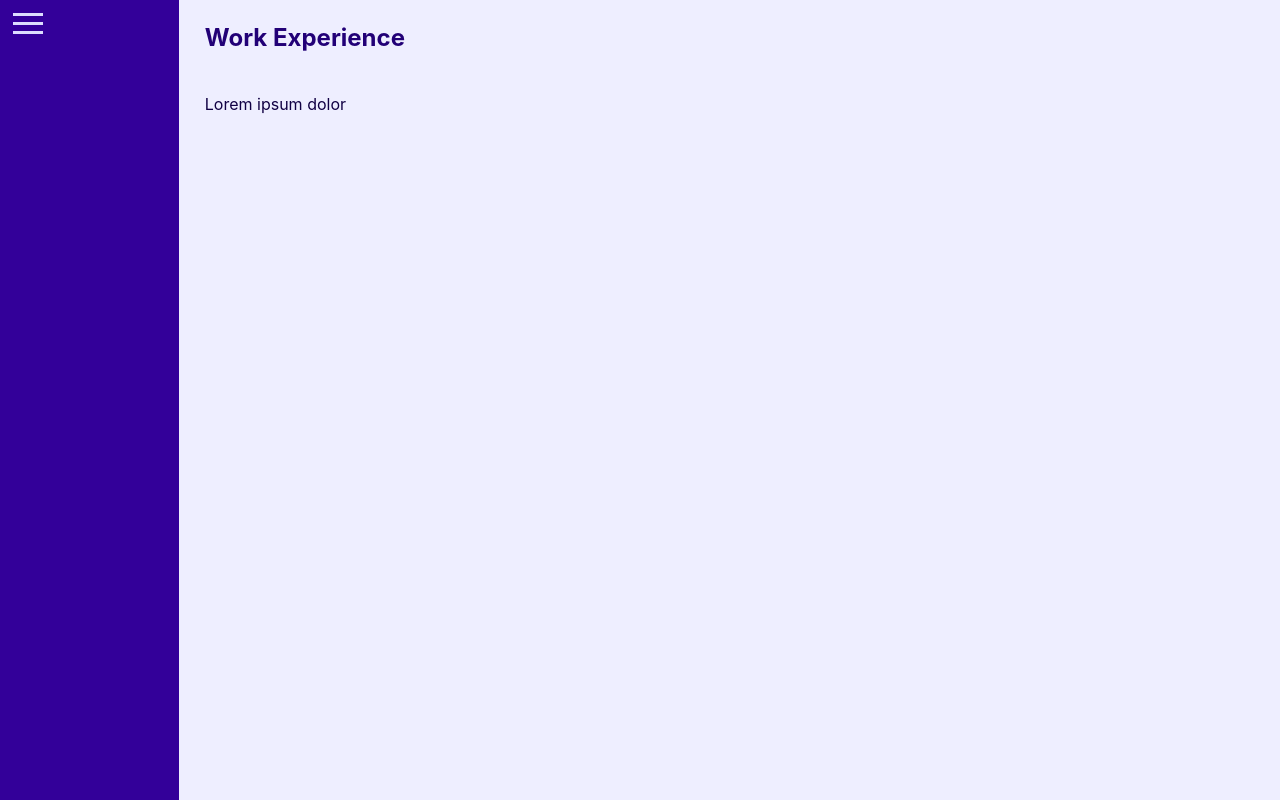
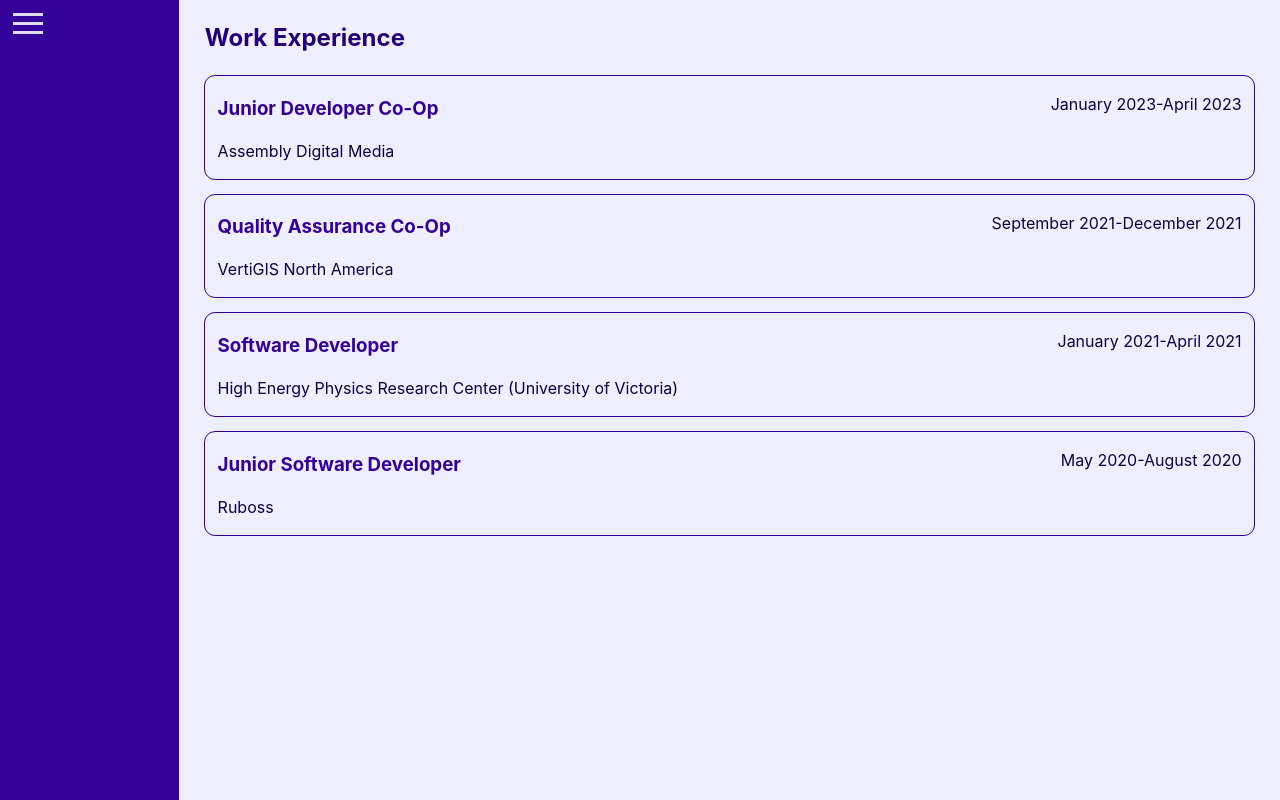
Before and after one commit to michaelklassen02/portfolio-website, a React (Vite) app: page /workexperience in a window 1280 px wide. Built offline with nearby package versions, Linux system fonts and the light colour scheme.

Commit message:
work experience page

```diff
--- a/package.json
+++ b/package.json
@@ -12,12 +12,14 @@
   "dependencies": {
     "react": "^18.3.1",
     "react-dom": "^18.3.1",
+    "react-modal": "^3.16.3",
     "react-router-dom": "^7.1.1"
   },
   "devDependencies": {
     "@eslint/js": "^9.17.0",
     "@types/react": "^18.3.18",
     "@types/react-dom": "^18.3.5",
+    "@types/react-modal": "^3.16.3",
     "@vitejs/plugin-react": "^4.3.4",
     "eslint": "^9.17.0",
     "eslint-plugin-react-hooks": "^5.0.0",
--- a/src/components/WorkExperience.tsx
+++ b/src/components/WorkExperience.tsx
@@ -1,4 +1,5 @@
 import '../styles/Page.css'
+import WorkExperienceBox from './WorkExperienceBox'
 
 export default function WorkExperience () {
     return (
@@ -6,9 +7,38 @@
             <h2>
                 Work Experience
             </h2>
-            <p>
-                Lorem ipsum dolor
-            </p>
+            <WorkExperienceBox
+                jobTitle='Junior Developer Co-Op'
+                startMonth='January'
+                startYear='2023'
+                endMonth='April'
+                endYear='2023'
+                companyName='Assembly Digital Media'
+            />
+            <WorkExperienceBox
+                jobTitle='Quality Assurance Co-Op'
+                startMonth='September'
+                startYear='2021'
+                endMonth='December'
+                endYear='2021'
+                companyName='VertiGIS North America'
+            />
+            <WorkExperienceBox
+                jobTitle='Software Developer'
+                startMonth='January'
+                startYear='2021'
+                endMonth='April'
+                endYear='2021'
+                companyName='High Energy Physics Research Center (University of Victoria)'
+            />
+            <WorkExperienceBox
+                jobTitle='Junior Software Developer'
+                startMonth='May'
+                startYear='2020'
+                endMonth='August'
+                endYear='2020'
+                companyName='Ruboss'
+            />
         </div>
     )
 }
--- /dev/null
+++ b/src/components/WorkExperienceBox.tsx
@@ -0,0 +1,16 @@
+import '../styles/Box.css'
+import { WorkExperienceBoxProps } from '../types/propTypes'
+
+export default function WorkExperienceBox (props: WorkExperienceBoxProps) {
+    return (
+        <div className='work-experience-box'>
+            <div className='role-info'>
+                <h3>{props.jobTitle}</h3>
+                <p>{props.startMonth} {props.startYear}-{props.endMonth} {props.endYear}</p>
+            </div>
+            <div className='other-info'>
+                <p>{props.companyName}</p>
+            </div>
+        </div>
+    )
+}
--- /dev/null
+++ b/src/styles/Box.css
@@ -0,0 +1,41 @@
+.work-experience-box {
+    margin-left: 16vw;
+    margin-right: 2vw;
+    outline: 1px solid #330099;
+    border-radius: 10px;
+    display: flex;
+    flex-direction: column;
+    margin-bottom: 2vh;
+
+    .role-info {
+        display: flex;
+        flex-direction: row;
+
+        h3 {
+            color: #330099;
+            text-align: left;
+            padding-left: 1vw;
+            flex-grow: 1;
+            padding-bottom: 0px;
+            margin-bottom: 0px;
+        }
+
+        p {
+            text-align: right;
+            padding-left: 1vw;
+            padding-right: 1vw;
+            flex-grow: 1;
+            padding-bottom: 0px;
+            margin-bottom: 0px;
+        }
+    }
+
+    p {
+        padding-left: 1vw;
+        padding-right: 1vw;
+    }
+}
+
+.work-experience-box:hover {
+    background-color: #DDDDFF;
+}
```
Also changed, not shown: src/types/propTypes.tsx (+9 -0 lines), 1 other file (tests, documents, lock files or other folders).
